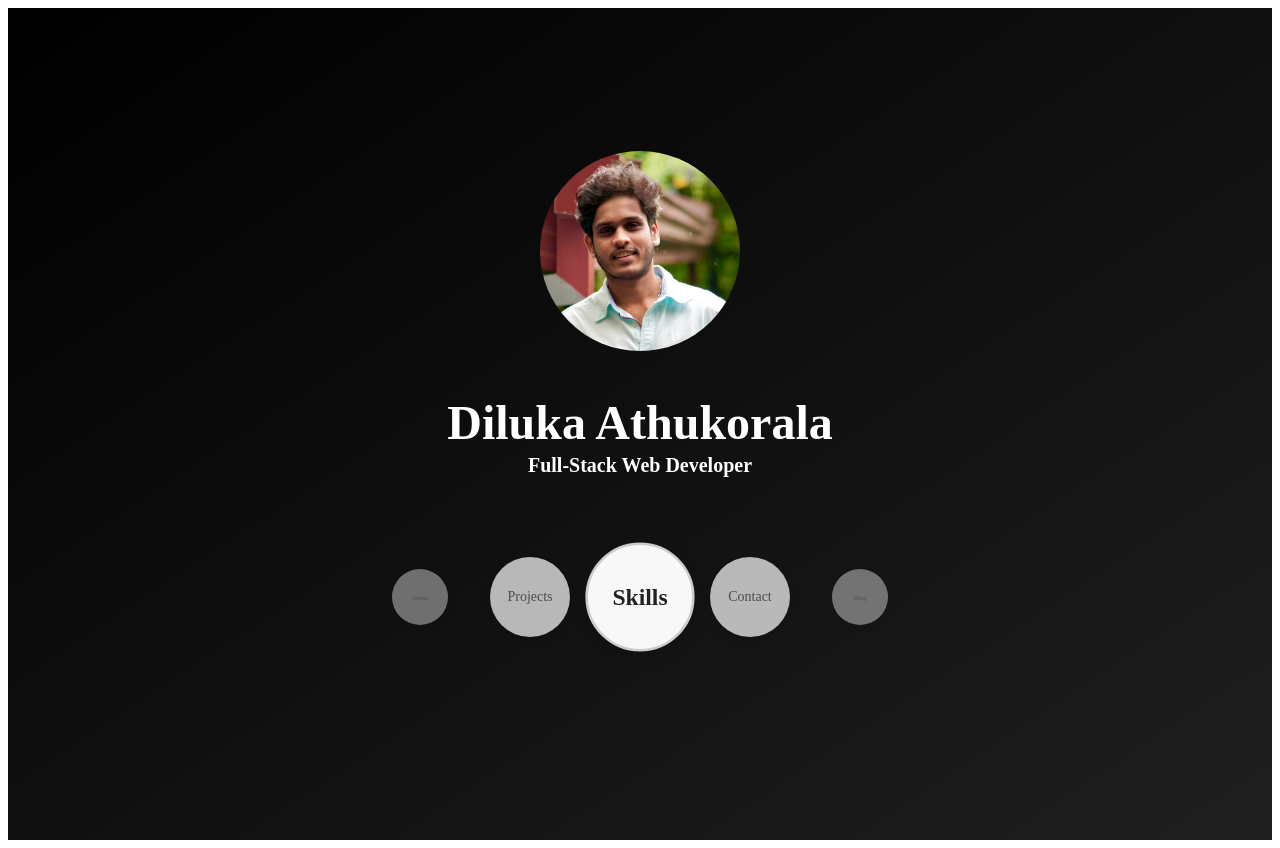
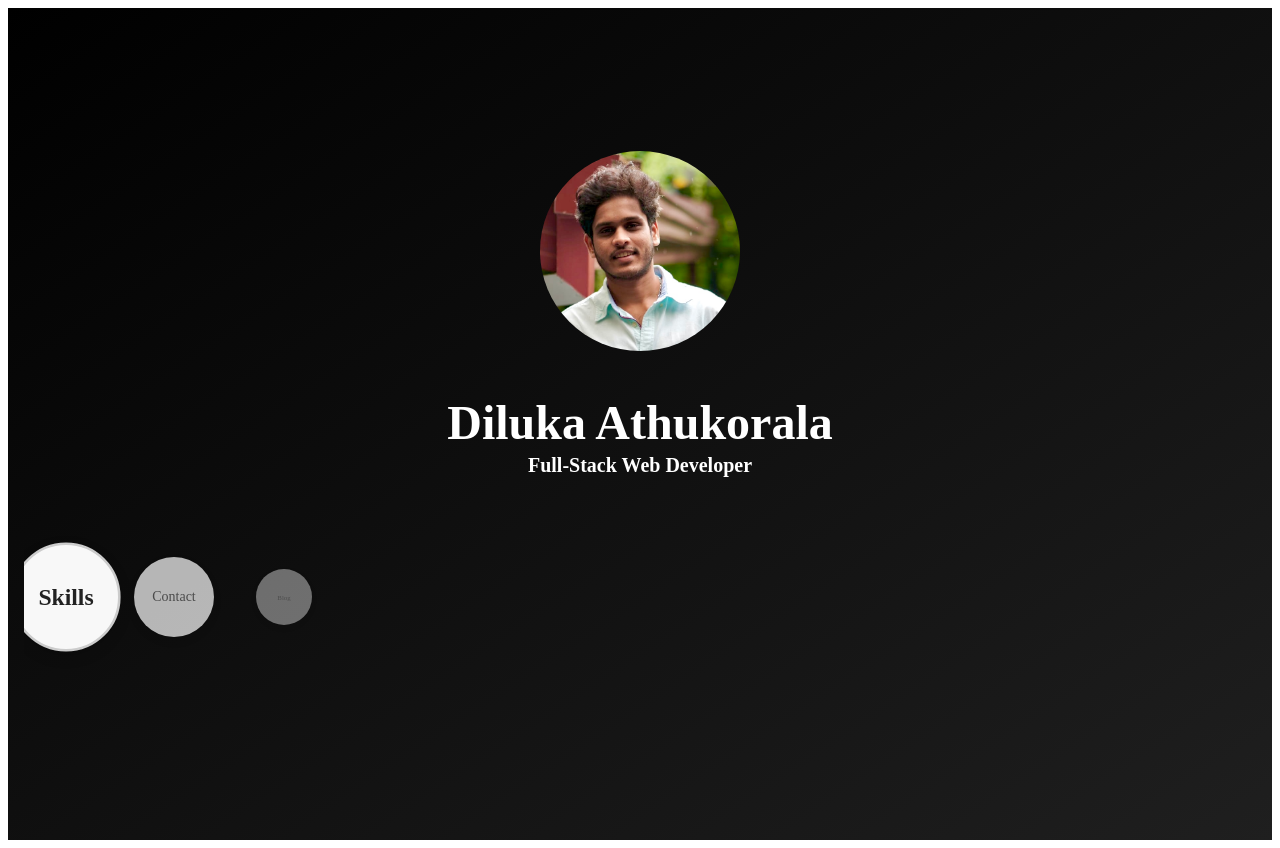
Before and after one commit to dilukaathukorala/My-Portfolio, a Next.js app: page / in a window 1280 px wide. Built offline with nearby package versions, Linux system fonts and the light colour scheme.

Commit message:
Update navigation bar css
Changed css

```diff
--- a/styles/Navbar.css
+++ b/styles/Navbar.css
@@ -16,7 +16,7 @@
   align-items: center;
   height: 100px;
   width: 100%;
-  justify-content: center;
+  justify-content: cent;
   transition: transform 0.3s ease;
 }
 
```
